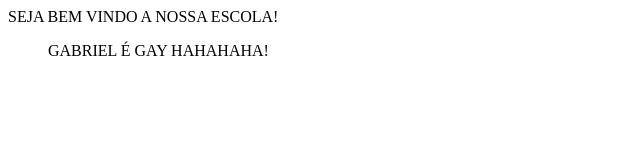
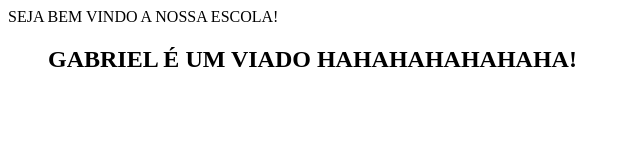
Before and after one commit to Team-HErinzo/Teste-1, a plain HTML site: page index.html in a window 1280 px wide. Shown: the whole page, without its empty margins (0-640 px from the left). Drawn offline with Linux system fonts and the light colour scheme.

Commit message:
atualizar

```diff
--- a/index.html
+++ b/index.html
@@ -13,7 +13,7 @@
 
         <ol>
 
-            <hl> GABRIEL É GAY HAHAHAHA! </hl>
+            <h2> GABRIEL É UM VIADO HAHAHAHAHAHAHA! </h2>
 
         </ol>
 
```
